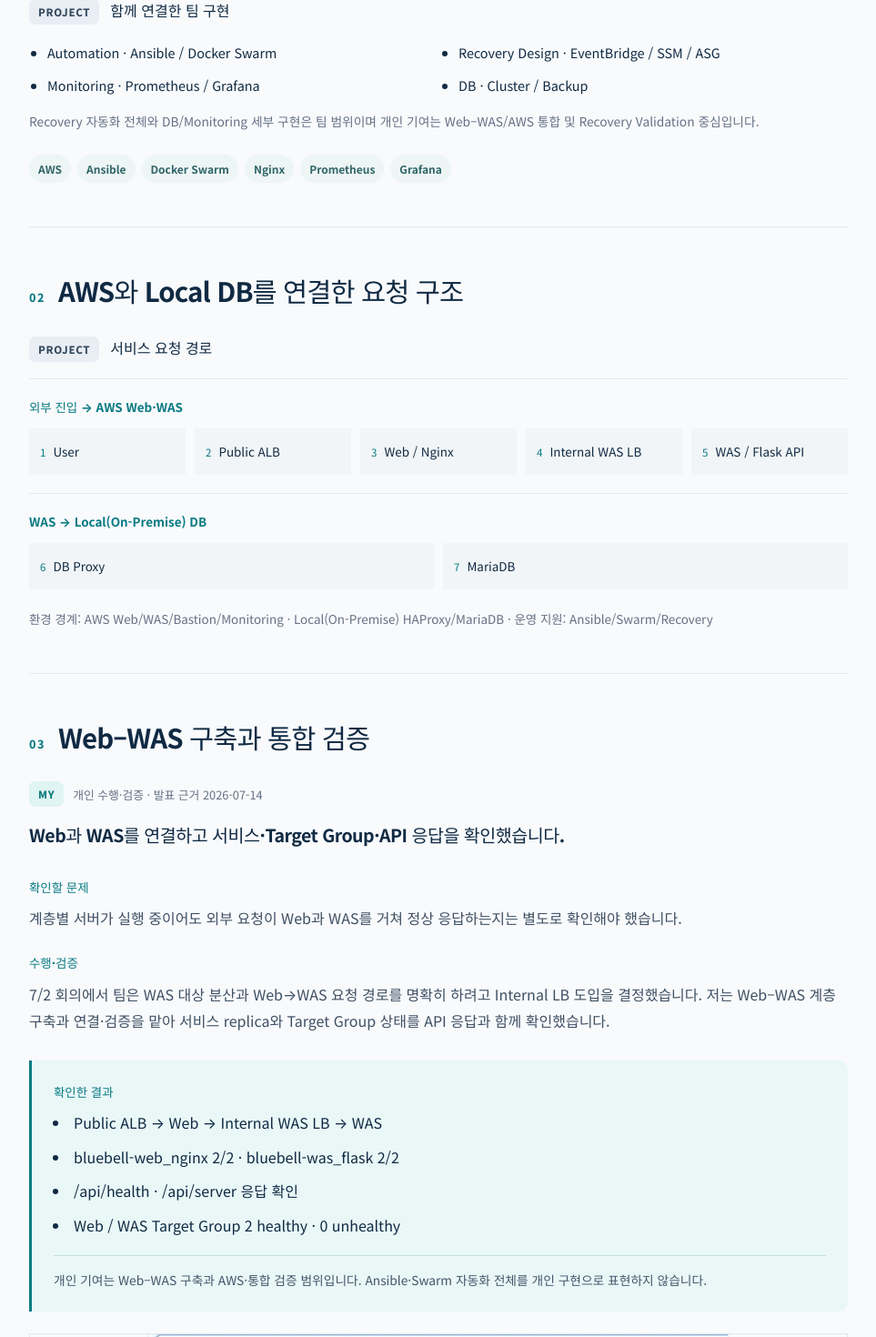
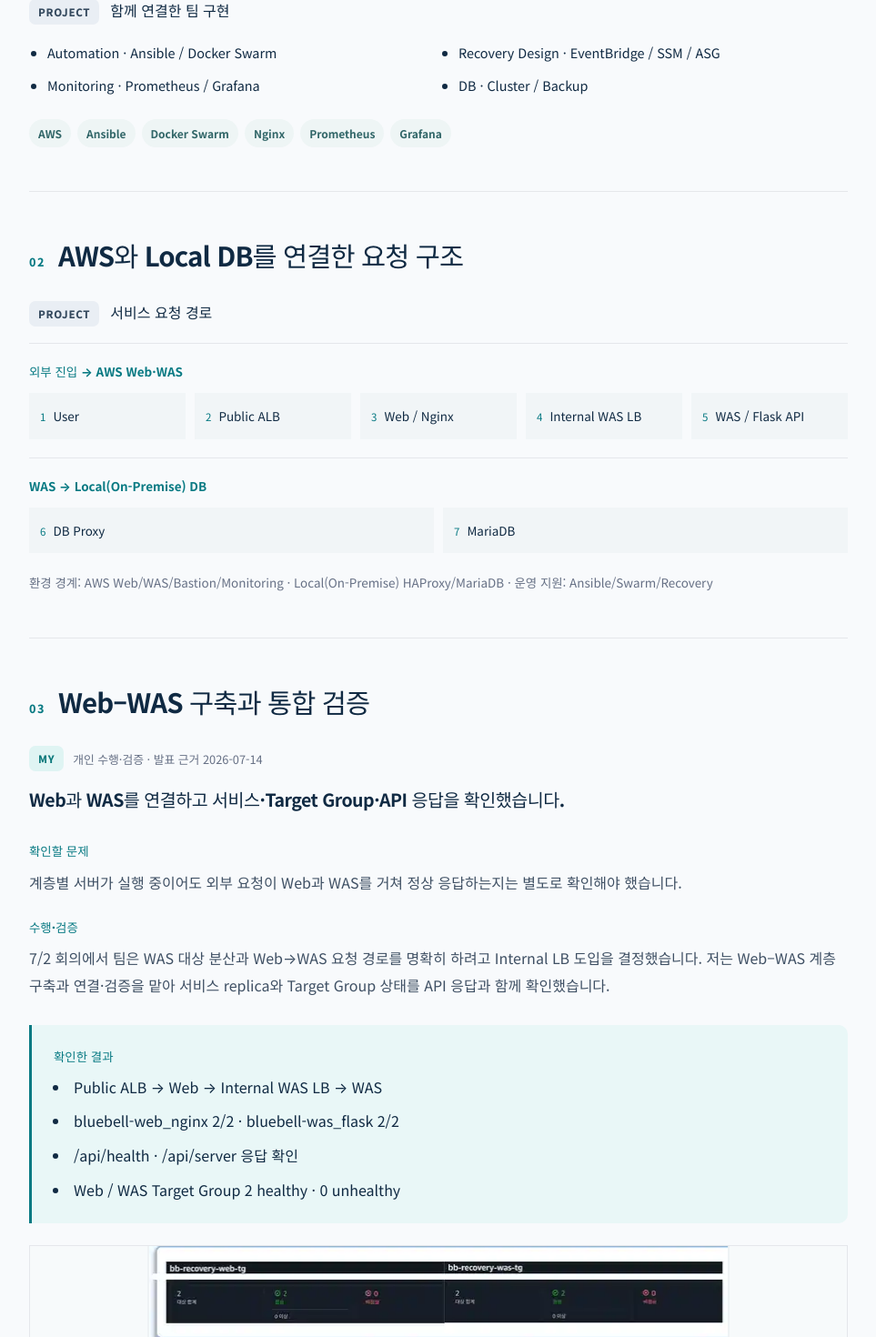
Before and after one commit to wkfkeha784-pixel/cloud-infra-portfolio, a React (Vite) app: page /projects/bluebell in a window 1280 px wide. Shown: the part 1439-2909 px from the top of the page at 91% size, without its empty margins (298-1261 px from the left). Built offline with nearby package versions, Linux system fonts and the light colour scheme.

Commit message:
content: foreground contributions and trim repeated audit notes

```diff
--- a/src/data/labbitReading.ts
+++ b/src/data/labbitReading.ts
@@ -8,7 +8,7 @@ export const labbitReading = {
     { id: 'session', number: '04', label: '세션·권한·변경 요청', title: '세션·권한 변경과 안전한 사용자 동작' },
     { id: 'http', number: '05', label: 'Mock·HTTP 경계', title: '개발 Mock과 Production HTTP의 경계' },
     { id: 'prototype', number: '06', label: '시제품·화면 캡처', title: '팀 검토를 위한 시제품과 화면 캡처' },
-    { id: 'validation', number: '07', label: '단계별 검증 범위', title: '확인한 단계와 남은 통합 검증' },
+    { id: 'validation', number: '07', label: '후속 구현·연동 기록', title: '후속 Frontend 구현과 Backend 연동 기록' },
     { id: 'evidence', number: '08', label: '원본 자료·배운 점', title: '원본 자료와 구현에서 배운 점' },
   ],
   highlights: [
--- a/src/data/projects.ts
+++ b/src/data/projects.ts
@@ -271,8 +271,6 @@ export const projects: Project[] = [
         image: '/evidence/bluebell/web-was-target-healthy.svg',
         imageAlt: 'Bluebell Web 및 WAS Target Group이 각각 2 healthy, 0 unhealthy인 검증 화면',
         imageCaption: 'Web / WAS Target Group · 2 healthy · 0 unhealthy',
-        note:
-          '개인 기여는 Web–WAS 구축과 AWS·통합 검증 범위입니다. Ansible·Swarm 자동화 전체를 개인 구현으로 표현하지 않습니다.',
       },
       {
         title: 'ASG Replacement → Service / Target Group 정상화',
@@ -290,8 +288,6 @@ export const projects: Project[] = [
         image: '/evidence/bluebell/replacement-target-healthy.svg',
         imageAlt: 'Bluebell Replacement 인스턴스가 Target Group에서 healthy로 확인된 화면',
         imageCaption: 'Replacement instance → Target Group healthy',
-        note:
-          'Recovery 자동화 자체는 팀 구현입니다. 개인 포인트는 각 담당 영역을 연결해 복구 완료 상태를 통합 검증한 부분입니다.',
       },
       {
         title: 'Monitoring Restored · Replacement 관측 연속성',
@@ -309,8 +305,6 @@ export const projects: Project[] = [
         image: '/evidence/bluebell/monitoring-restored.svg',
         imageAlt: 'Bluebell Replacement 노드가 Grafana Node Exporter 대시보드에 다시 관측되는 화면',
         imageCaption: 'Replacement node · Grafana monitoring continuity',
-        note:
-          'Monitoring 구축·프로비저닝은 팀 담당 영역이며, 이 카드는 Project Result로 구분합니다.',
       },
     ],
     learned:
@@ -377,7 +371,7 @@ export const projects: Project[] = [
           'PR 시점 Backend 전체 테스트 41 passed · OpenAPI 생성 PASS',
         ],
         note:
-          '41 passed는 PR #9 검증 시점의 Snapshot입니다. 다른 PR의 테스트 수와 합산하지 않습니다.',
+          'PR #9 검증 시점 · 41 passed.',
       },
       {
         title: 'PR #14 · Timeline Contract',
@@ -393,7 +387,7 @@ export const projects: Project[] = [
           'PR 시점 Backend 전체 테스트 49 passed · OpenAPI 생성 PASS',
         ],
         note:
-          '49 passed는 PR #14 시점의 독립 검증값이며 PR #9 / #27과 합산하지 않습니다.',
+          'PR #14 검증 시점 · 49 passed.',
       },
       {
         title: 'PR #27 · Rule-based Analysis',
@@ -409,7 +403,7 @@ export const projects: Project[] = [
           'PR 시점 Backend 65 passed · Frontend 분석 흐름 3 passed · production build PASS',
         ],
         note:
-          'LLM / AI 분석이 아니라 Rule-based Analysis입니다. 테스트 수치는 이 PR의 검증 Snapshot으로만 사용합니다.',
+          'PR #27 · Rule 기반 분석의 당시 검사 결과.',
       },
     ],
     learned: 'Domain·DB·API 상태가 실제 Incident 운영 흐름과 일치하도록 구현하고 검증했습니다.',
@@ -541,7 +535,7 @@ export const projects: Project[] = [
         href: 'https://github.com/ktcloud4-SL/labbit-app/pull/28',
         linkLabel: 'PR #28 원본 보기',
         note:
-          '69/69과 capture 17/17은 PR 본문에 기록된 당시 UI HEAD Snapshot입니다. 프로젝트 전체 완료나 merge commit 재측정 수치로 확대하지 않습니다.',
+          'PR #28 당시 UI HEAD Snapshot · Vitest 69/69 · capture 17/17.',
       },
       {
         title: 'PR #93 · LabSpec Owner-only / 403·404 안전 UX',
--- a/src/pages/BluebellDetail.tsx
+++ b/src/pages/BluebellDetail.tsx
@@ -104,7 +104,6 @@ export default function BluebellDetail({ project }: { project: Project }) {
             <div className="bluebell-team-scope">
               <div className="bluebell-subheading"><Badge tone="project">PROJECT</Badge><h3>함께 연결한 팀 구현</h3></div>
               <ul>{project.projectResults?.map((item) => <li key={item}>{item}</li>)}</ul>
-              <p>{project.boundaryNotes?.[1]}</p>
             </div>
             <div className="tags" aria-label="Bluebell 기술 스택">{project.tags.map((tag) => <span key={tag}>{tag}</span>)}</div>
           </ReadingSection>
--- a/src/pages/Home.tsx
+++ b/src/pages/Home.tsx
@@ -14,14 +14,8 @@ export default function Home() {
           <div>
             <span className="eyebrow">신입 클라우드 인프라 엔지니어</span>
             <h1>박희철</h1>
-            <p className="hero-lead">
-              AWS Web–WAS를 구축하고,
-              <br />{' '}
-              통신 장애를 분석하고 복구 상태를 확인했습니다.
-            </p>
             <p className="hero-support">
-              KT Cloud 교육·팀 프로젝트에서 AWS·OpenStack·Kubernetes의 서비스 연결과 확장,
-              장애·설정 변경 이후 복구 상태를 검증했습니다.
+              프로젝트별 담당 업무와 구현·검증 기록을 정리했습니다.
             </p>
             <div className="hero-actions">
               <a className="button" href="#projects">프로젝트 보기</a>
--- a/src/pages/LabbitDetail.tsx
+++ b/src/pages/LabbitDetail.tsx
@@ -103,11 +103,10 @@ export default function LabbitDetail({ project }: { project: Project }) {
               ))}
             </ul>
             <p className="bluebell-case-condition">#93·#98·#97의 PR HEAD Checks는 각각 8/8 success입니다. 검증 범위는 Frontend 코드·API 계약·PR 검사입니다.</p>
-            <div className="bluebell-subheading"><Badge tone="project">PROJECT</Badge><h3>팀 통합 기준의 확인 기록</h3></div>
+            <div className="bluebell-subheading"><Badge tone="project">PROJECT</Badge><h3>코드와 Backend 연동 기록</h3></div>
             <ol className="labbit-gates">
               <li><span className="labbit-gate-state">검증 완료</span><h3>코드·계약·CI</h3><p className="labbit-gate-label">{project.validation?.[0]}</p><p>{project.projectResults?.[0]}</p><p>{project.projectResults?.[2]}</p><p className="labbit-gate-note">각 PR의 병합·검사 시점은 위 원본 링크에서 확인할 수 있습니다.</p></li>
               <li><span className="labbit-gate-state">검증 완료</span><h3>실제 Backend Browser</h3><p className="labbit-gate-label">{project.validation?.[1]}</p><p>{project.projectResults?.[1]}</p><p>{project.boundaryNotes?.[1]}</p></li>
-              <li><span className="labbit-gate-state">후속 통합 검증</span><h3>실제 OpenStack VM</h3><p className="labbit-gate-label">{project.validation?.[2]}</p><p>{project.boundaryNotes?.[2]}</p><p>{project.boundaryNotes?.[3]}</p></li>
             </ol>
           </ReadingSection>
           <ReadingSection section={evidence}>
--- a/src/pages/OneReportDetail.tsx
+++ b/src/pages/OneReportDetail.tsx
@@ -115,7 +115,7 @@ export default function OneReportDetail({ project }: { project: Project }) {
             <div className="bluebell-closing">
               <div><h3>구현한 처리 흐름</h3><p>규칙 기반 분석·기관 배정·상태 변경·Timeline을 AWS PoC에서 연결했습니다. 기관 대응 화면은 PoC 데이터로 동작합니다.</p></div>
               <div><h3>구현에서 배운 점</h3><p>{project.learned}</p></div>
-              <div><h3>공개 검증 근거</h3><p>{project.boundaryNotes?.[4]}</p><p>PR별 검증 기록과 2026-08-21 사업 제안서를 기준으로 정리했습니다.</p></div>
+              <div><h3>Backend 구현 기록</h3><p>PR별 검증 기록과 2026-08-21 사업 제안서를 기준으로 정리했습니다.</p></div>
             </div>
           </ReadingSection>
         </div>
```
Also changed, not shown: 2 other files (tests, documents, lock files or other folders).
